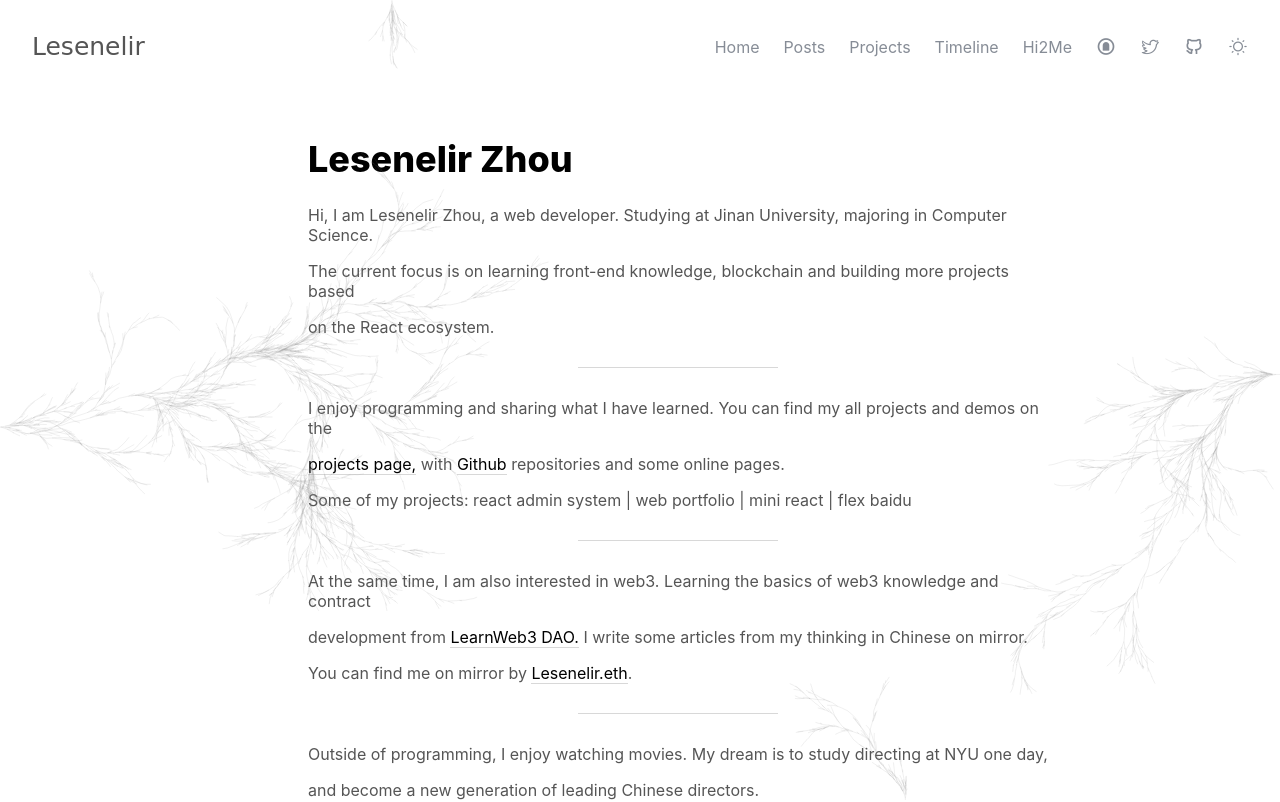
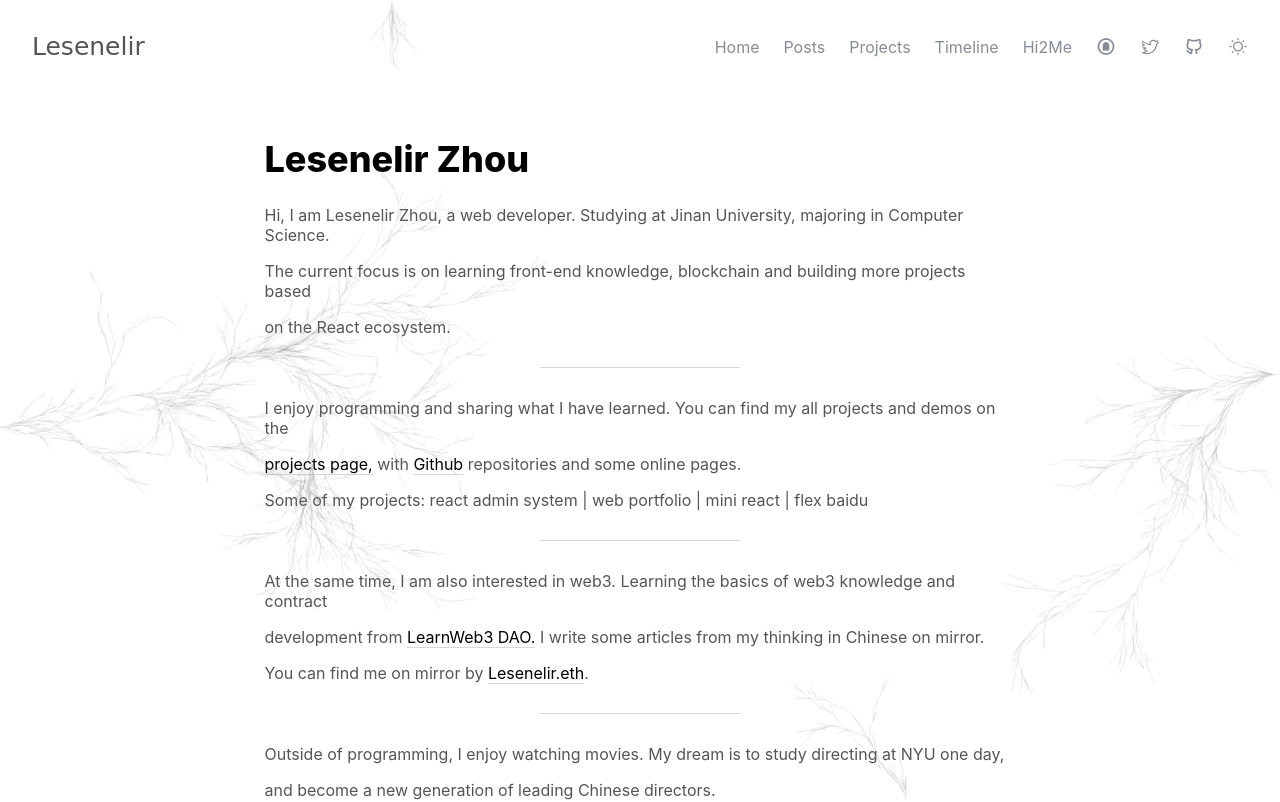
Before and after one commit to lesenelir/lesenelir.zz, a Next.js app: page / in a window 1280 px wide. Shown: the top 802 px of the page. Built offline with nearby package versions, Linux system fonts and the light colour scheme.

Commit message:
chore: update

```diff
--- a/styles/home.module.css
+++ b/styles/home.module.css
@@ -2,7 +2,6 @@
   display: flex;
   justify-content: center;
   padding: 20px;
-  width: 780px;
 }
 
 .name {
--- a/styles/layout.module.css
+++ b/styles/layout.module.css
@@ -1,7 +1,7 @@
 .container {
   /*max-width: 920px;*/
-  /*max-width: 855px;*/
-  max-width: 768px;
+  max-width: 855px;
+  /*max-width: 768px;*/
   /*max-width: 760px;*/
   /*background-color: pink;*/
   /*margin: 20px auto 0;*/
```
